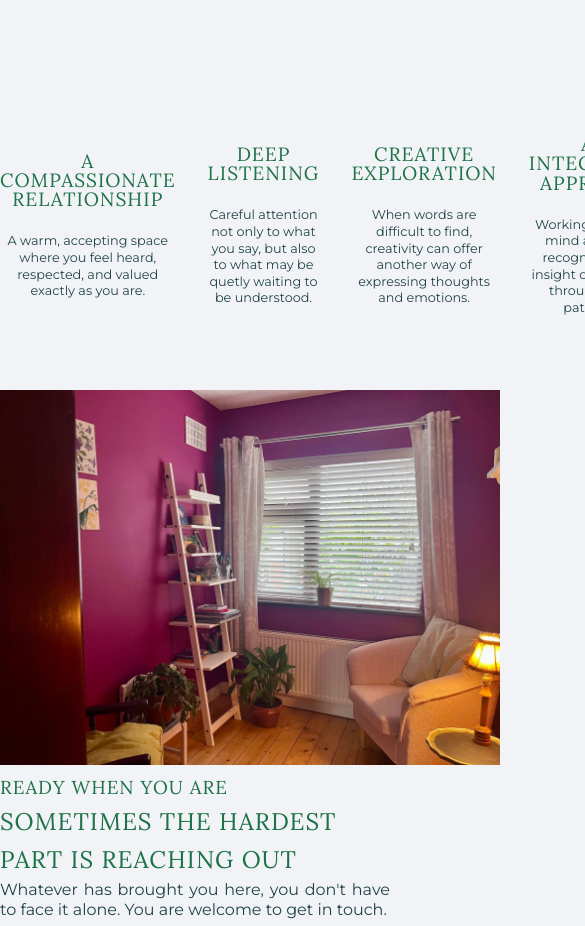
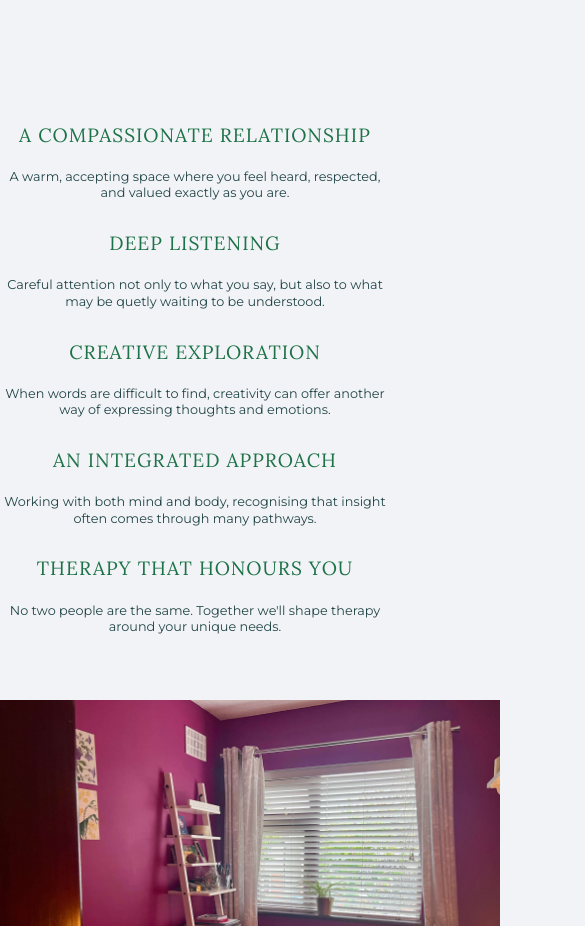
Before and after one commit to tod619/Comhbha, a plain HTML site: page index.html in a window 390 px wide. Shown: the part 2900-3826 px from the top of the page, 585 px wide, since content can reach past the window. Drawn offline with Linux system fonts and the light colour scheme.

Commit message:
Add responsive design for therapy container in style.css file

```diff
--- a/style/style.css
+++ b/style/style.css
@@ -285,6 +285,9 @@ img {
 
 /* Start: Media Queries */
 @media (max-width: 992px) {
+  .therapy__container {
+    grid-template-columns: repeat(2, 1fr);
+  }
 }
 
 @media (max-width: 768px) {
@@ -296,6 +299,10 @@ img {
     display: block;
   }
   /* End: Navbar */
+
+  .therapy__container {
+    grid-template-columns: 1fr;
+  }
 }
 
 /* End: Media Queries */
```
